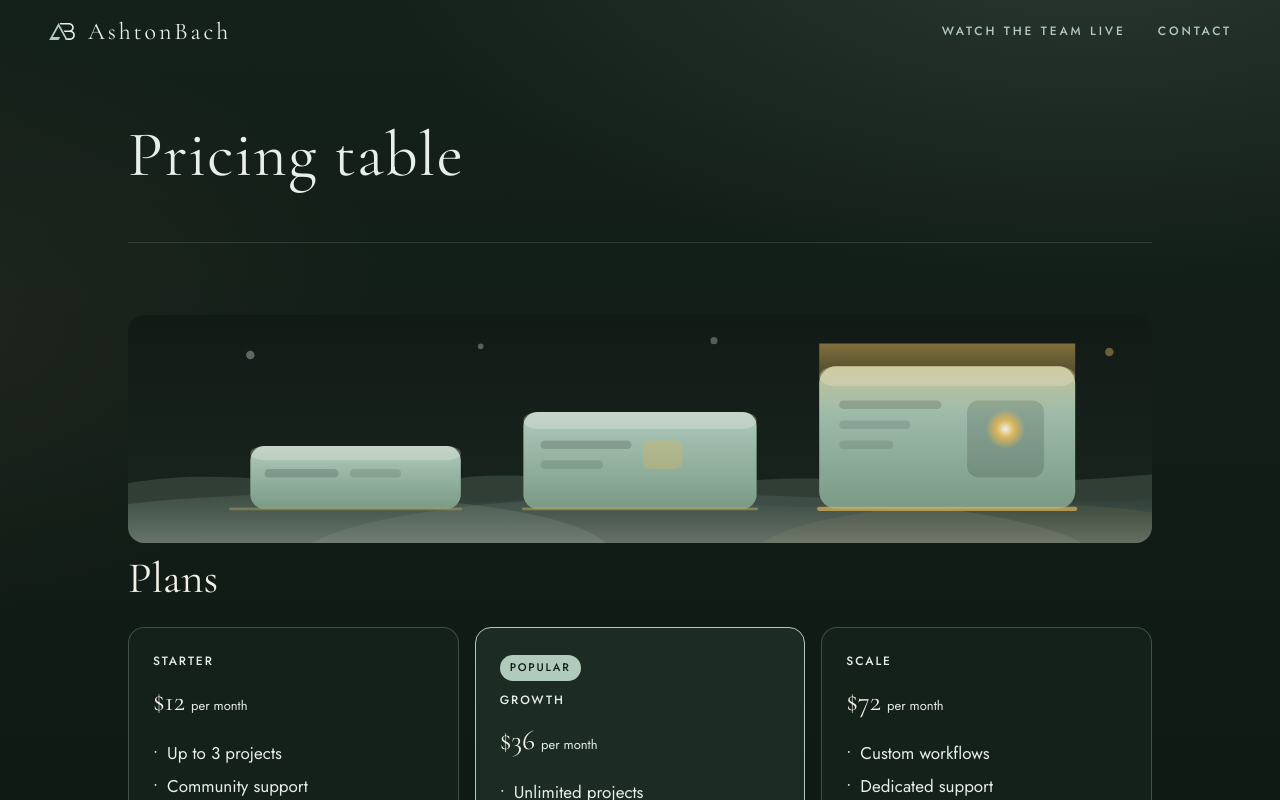
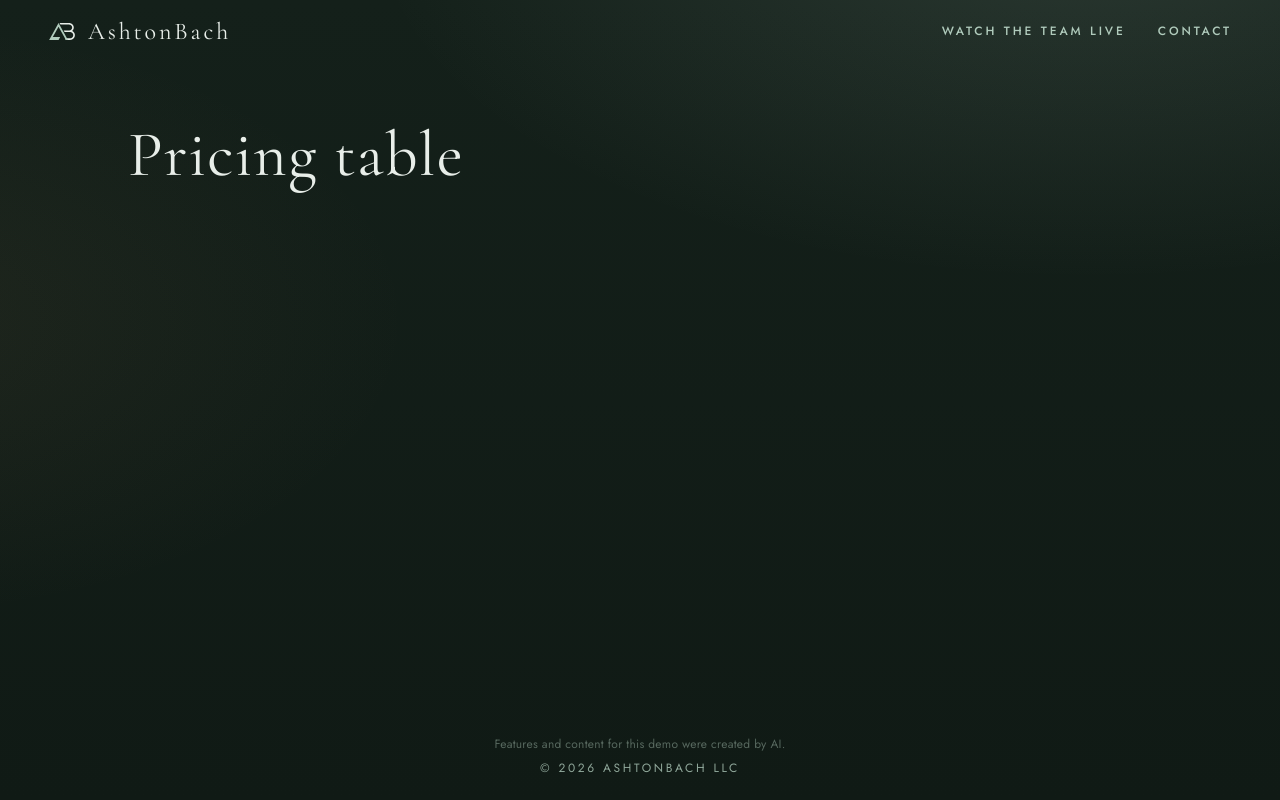
Before and after one commit to ashtonbach/agent-showcase, a Next.js app: page / in a window 1280 px wide. Shown: the top 800 px of the page. Built offline with nearby package versions, Linux system fonts and the light colour scheme.

Commit message:
Base: lab slot empty, from main c001b01 (Author: Alder)

```diff
--- a/app/lab/pricing-table/index.tsx
+++ /dev/null
@@ -1,86 +0,0 @@
-"use client";
-
-import { useEffect, useRef, useState } from "react";
-
-type Tier = {
-  name: string;
-  price: string;
-  best?: boolean;
-  items: string[];
-};
-
-const TIERS: Tier[] = [
-  { name: "Starter", price: "$12", items: ["Up to 3 projects", "Community support", "Basic analytics"] },
-  { name: "Growth", price: "$36", best: true, items: ["Unlimited projects", "Priority support", "Advanced analytics"] },
-  { name: "Scale", price: "$72", items: ["Custom workflows", "Dedicated support", "Audit logs"] },
-];
-
-const css = `
-.lab-pt{width:min(960px,100%);margin:8px auto 56px;color:#F2EFE6}
-.lab-pt h2{font-family:var(--serif);font-weight:400;font-size:30px;margin:16px 0 24px;color:#F2EFE6}
-.lab-art{display:block;width:100%;height:auto;aspect-ratio:9/2;border-radius:16px;object-fit:cover}
-.lab-fb{display:block;width:100%;aspect-ratio:9/2;border-radius:16px;background:#1A2820}
-.lab-tiers{list-style:none;display:grid;grid-template-columns:repeat(3,1fr);gap:16px;padding:0;margin:0}
-.lab-card{border:1px solid rgba(176,203,188,.28);border-radius:16px;padding:24px;background:#14201A;color:#F2EFE6}
-.lab-card[data-best]{border-color:var(--sage,#9BB8A8);background:#1C2C24}
-.lab-name{font-family:var(--sans);font-weight:500;letter-spacing:.16em;text-transform:uppercase;font-size:12px;margin:0 0 8px;color:#E8EEE9}
-.lab-price{font-family:var(--serif);font-size:28px;margin:0;color:#F2EFE6}
-.lab-price span{font-family:var(--sans);font-size:13px;font-weight:400;margin-left:6px;color:#E8EEE9}
-.lab-items{margin:16px 0 0}
-.lab-items p{margin:6px 0 0;padding-left:14px;position:relative;color:#E8EEE9}
-.lab-items p:before{content:"•";position:absolute;left:0;color:#E8EEE9}
-.lab-badge{display:inline-block;background:var(--sage,#9BB8A8);color:#121A16;font-family:var(--sans);font-weight:500;letter-spacing:.16em;text-transform:uppercase;font-size:11px;border-radius:999px;padding:4px 10px;margin:0 0 10px}
-.lab-note{margin:24px 0 0;font-size:14px;color:#E8EEE9}
-@media (max-width:760px){.lab-tiers{grid-template-columns:1fr}}
-@media (prefers-reduced-motion:reduce){.lab-pt,.lab-pt *{animation:none;transition:none}}
-`;
-
-function Art() {
-  const [ok, setOk] = useState(true);
-  const ref = useRef<HTMLImageElement>(null);
-  useEffect(() => {
-    const el = ref.current;
-    if (el && el.complete && el.naturalWidth === 0) setOk(false);
-  }, []);
-  if (!ok) return <span data-art="fallback" className="lab-fb" aria-hidden="true" />;
-  return (
-    <img
-      ref={ref}
-      data-art="image"
-      className="lab-art"
-      src="/lab/pricing-table/header.svg"
-      width={720}
-      height={160}
-      alt=""
-      onError={() => setOk(false)}
-    />
-  );
-}
-
-export default function PricingTable() {
-  return (
-    <section className="lab-pt" data-lab="pricing-table" aria-labelledby="lab-pt-title">
-      <style>{css}</style>
-      <Art />
-      <h2 id="lab-pt-title">Plans</h2>
-      <ul className="lab-tiers">
-        {TIERS.map((t) => (
-          <li key={t.name} className="lab-card" {...(t.best ? { "data-best": "true" } : {})}>
-            {t.best ? <span className="lab-badge">Popular</span> : null}
-            <p className="lab-name">{t.name}</p>
-            <p className="lab-price">
-              {t.price}
-              <span>per month</span>
-            </p>
-            <div className="lab-items">
-              {t.items.map((item) => (
-                <p key={item}>{item}</p>
-              ))}
-            </div>
-          </li>
-        ))}
-      </ul>
-      <p className="lab-note">Example data: these plans are illustrative; the showcase sells nothing.</p>
-    </section>
-  );
-}
--- a/app/page.tsx
+++ b/app/page.tsx
@@ -1,4 +1,3 @@
-import Lab from "./lab/pricing-table";
 import { readDemoKey, demoTitle } from "./demo-name";
 const demoKey = readDemoKey();
 const demoName = demoTitle();
@@ -6,7 +5,7 @@ export default function Page() {
   return (
     <div className="page-stack">
       <h1 className="demo-title" data-i18n={demoKey}>{demoName}</h1>
-      <Lab /> {/* lab:slot */}
+      {/* lab:slot */}
     </div>
   );
 }
```
Also changed, not shown: public/lab/pricing-table/header.svg (deleted).
